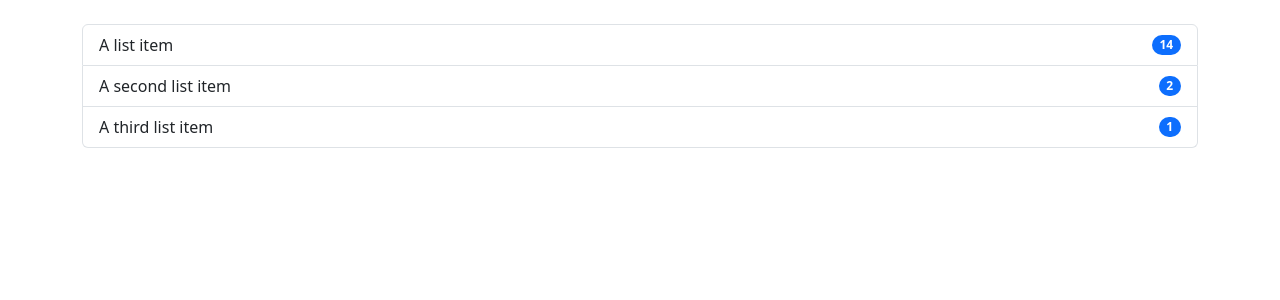
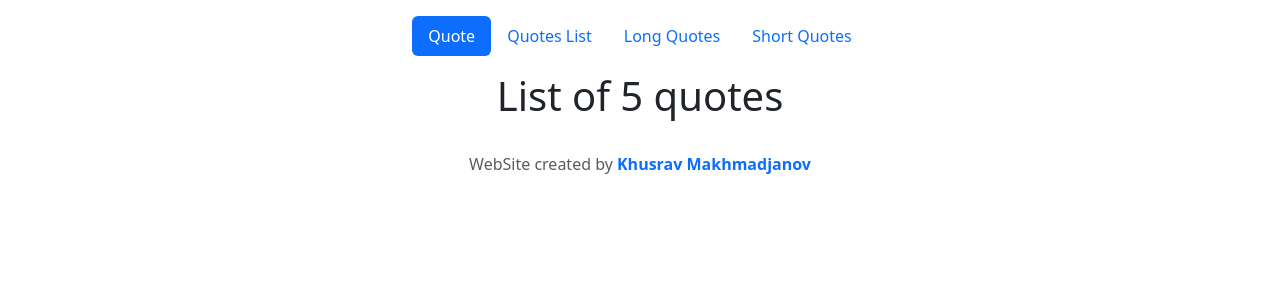
Before and after one commit to xusraw1/quotes-project, a Flask app: template templates/quotes_list.html in a window 1280 px wide. Shown: the top 300 px of the page. Run offline with Flask 3, Linux system fonts and the light colour scheme; the template is opened without the code that fills it, so the values that code supplies are empty.

Commit message:
Изменил коды шаблонов, добавил страницу для показа 5 рандомных цитат

```diff
--- a/app.py
+++ b/app.py
@@ -1,6 +1,7 @@
 from flask import Flask, render_template
 from key import KEY
 import requests
+import random
 
 app = Flask(__name__)
 app.config['SECRET_KEY'] = KEY
@@ -16,5 +17,15 @@ def main():
     return render_template('index.html', context=context)
 
 
+@app.route('/quotes-list')
+def quotes():
+    response = requests.get("https://api.quotable.io/quotes?page=1").json()['results']
+    list = random.sample(response, k=5)
+    quotes = {
+        'quotes': list
+    }
+    return render_template('quotes_list.html', quotes=quotes['quotes'])
+
+
 if __name__ == '__main__':
     app.run(debug=True)
--- a/templates/index.html
+++ b/templates/index.html
@@ -9,15 +9,16 @@
 <div class="container">
     <header class="d-flex justify-content-center py-3">
         <ul class="nav nav-pills">
-            <li class="nav-item"><a href="/" class="nav-link active" aria-current="page">Home</a></li>
+            <li class="nav-item"><a href="/" class="nav-link active" aria-current="page">Quote</a></li>
             <li class="nav-item"><a href="/quotes-list" class="nav-link">Quotes List</a></li>
             <li class="nav-item"><a href="/quotes-long" class="nav-link">Long Quotes</a></li>
             <li class="nav-item"><a href="/quotes-short" class="nav-link">Short Quotes</a></li>
         </ul>
     </header>
 </div>
+<br><br>
 <div class="container">
-    <div class="alert alert-success" role="alert">
+    <div class="alert alert-primary" role="alert">
         <h3 class="text-center"><b>{{ context.content }}</b></h3>
         <hr>
         <p style="text-align: right; color: red"><i><b>{{ context.author }}</b></i></p>
--- a/templates/quotes_list.html
+++ b/templates/quotes_list.html
@@ -6,22 +6,31 @@
     <link rel="stylesheet" href="https://cdn.jsdelivr.net/npm/bootstrap@5.3.0/dist/css/bootstrap.min.css">
 </head>
 <body>
-<br>
 <div class="container">
+    <header class="d-flex justify-content-center py-3">
+        <ul class="nav nav-pills">
+            <li class="nav-item"><a href="/" class="nav-link active" aria-current="page">Quote</a></li>
+            <li class="nav-item"><a href="/quotes-list" class="nav-link">Quotes List</a></li>
+            <li class="nav-item"><a href="/quotes-long" class="nav-link">Long Quotes</a></li>
+            <li class="nav-item"><a href="/quotes-short" class="nav-link">Short Quotes</a></li>
+        </ul>
+    </header>
+</div>
+<div class="container">
+    <center><h1>List of 5 quotes</h1></center>
     <ul class="list-group">
+        {% for quote in quotes %}
         <li class="list-group-item d-flex justify-content-between align-items-center">
-            A list item
-            <span class="badge bg-primary rounded-pill">14</span>
+            <h5>{{ quote.content }}</h5>
+            <span class="badge bg-success"><b><a href=""
+                                                 style="text-decoration: none; color: white">{{ quote.author }}</a></b></span>
         </li>
-        <li class="list-group-item d-flex justify-content-between align-items-center">
-            A second list item
-            <span class="badge bg-primary rounded-pill">2</span>
-        </li>
-        <li class="list-group-item d-flex justify-content-between align-items-center">
-            A third list item
-            <span class="badge bg-primary rounded-pill">1</span>
-        </li>
+        {% endfor %}
     </ul>
+    <br>
+    <p class="text-center text-body-secondary">WebSite created by <a style="text-decoration: none"
+                                                                     href="https://github.com/xusraw1"><b>Khusrav
+        Makhmadjanov</b></a></p>
 </div>
 </body>
 </html>
--- /dev/null
+++ b/test.py
@@ -0,0 +1,4 @@
+import requests
+
+response = requests.get("https://api.quotable.io/quotes?page=1").json()['results'][:5]
+print(response)
```
